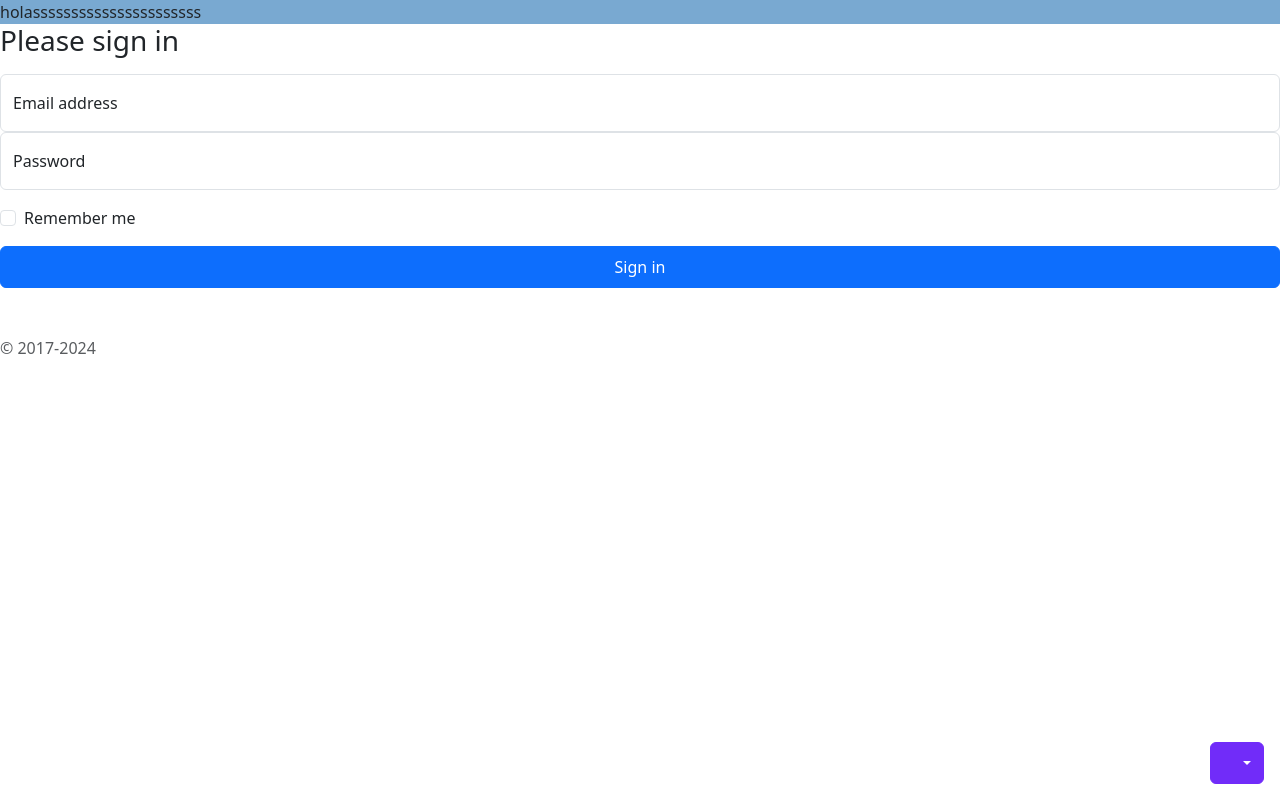
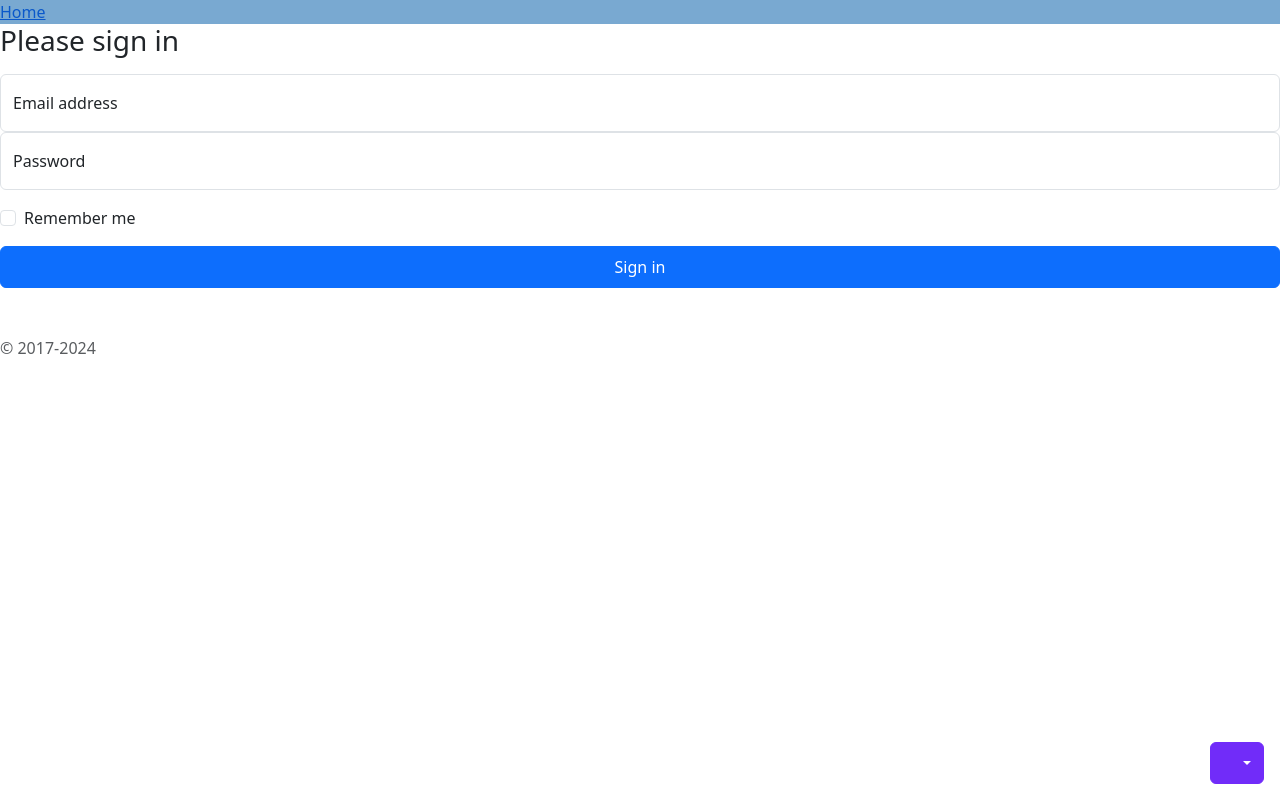
Before and after one commit to GreenLass000/hackaton-angular, an Angular app: page /login in a window 1280 px wide. Built offline with nearby package versions, Linux system fonts and the light colour scheme.

Commit message:
home to detail y boton inicio

```diff
--- a/src/app/app.component.html
+++ b/src/app/app.component.html
@@ -1,5 +1,5 @@
 <div class="cabecera">
-holassssssssssssssssssssss
+<a routerLink="/home">Home</a>
 </div>
 
 <router-outlet></router-outlet>
--- a/src/app/app.component.ts
+++ b/src/app/app.component.ts
@@ -1,11 +1,11 @@
 import { Component } from '@angular/core';
-import { RouterOutlet } from '@angular/router';
+import { RouterLink, RouterOutlet } from '@angular/router';
 import { Router } from '@angular/router';
 
 @Component({
   selector: 'app-root',
   standalone: true,
-  imports: [RouterOutlet],
+  imports: [RouterOutlet, RouterLink],
   templateUrl: './app.component.html',
   styleUrl: './app.component.css'
 })
--- a/src/app/home/home.component.html
+++ b/src/app/home/home.component.html
@@ -10,6 +10,7 @@
             <div class="card-body">
               <a (click)="borrar(user.id)" class="card-link">Borrar</a>
               <a (click)="editar(user.id)" class="card-link">Editar</a>
+              <a (click)="getDetail(user.id)" class="card-link">Mas detalles</a>
             </div>
           </div>
     }
--- a/src/app/home/home.component.ts
+++ b/src/app/home/home.component.ts
@@ -33,4 +33,7 @@ page:any;
 
   }
 
+  getDetail(id:number){
+    this.router.navigateByUrl('/user-detail/'+id);
+  }
 }
```
